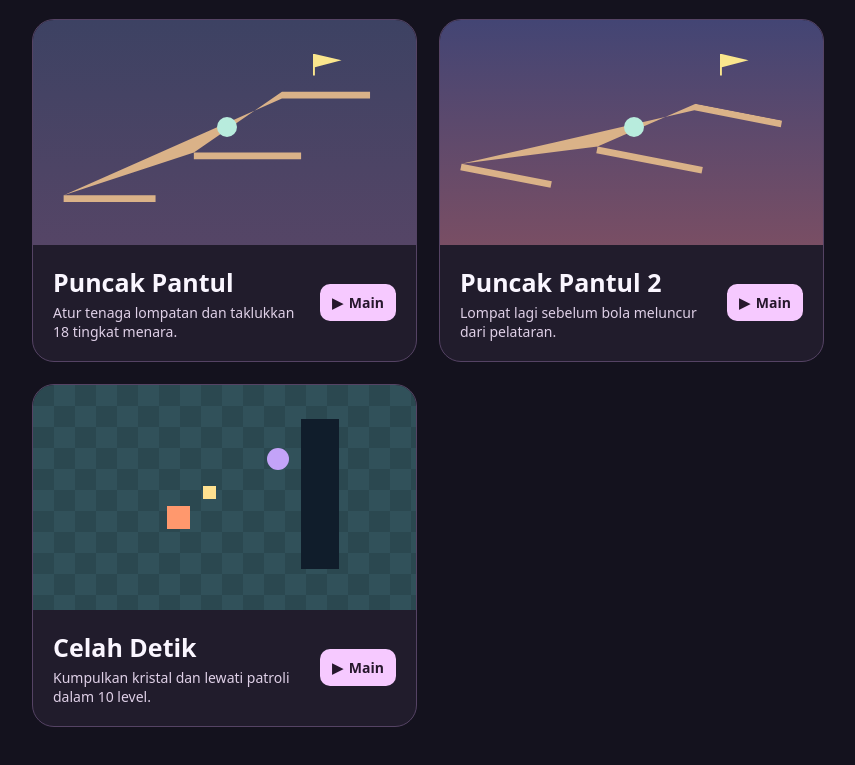
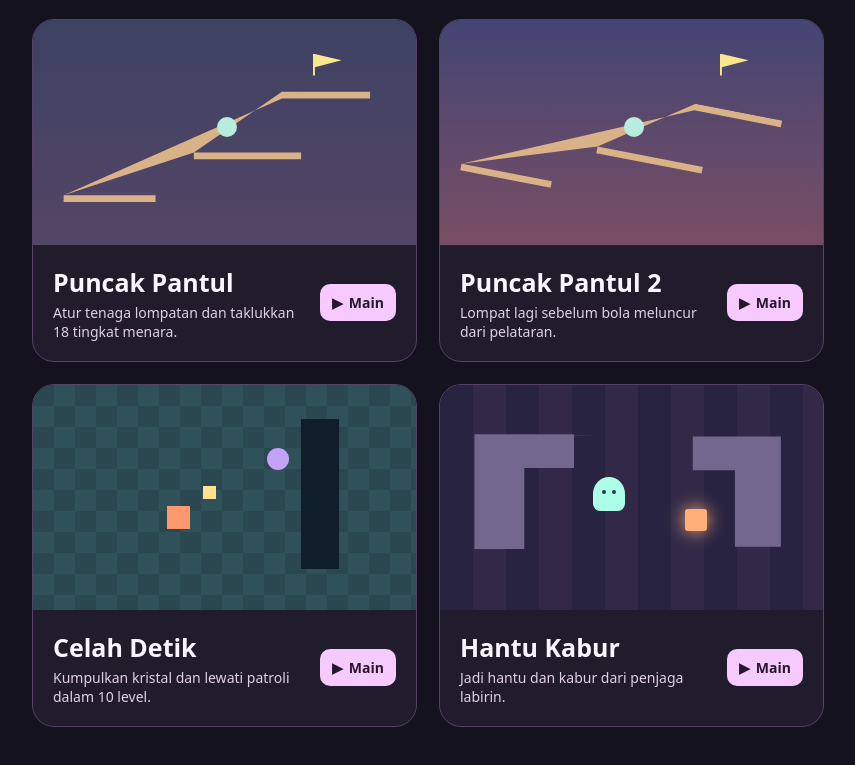
Before and after one commit to ggamesbgt/gabut, a plain HTML site: page index.html in a window 1280 px wide. Shown: the part 1740-2505 px from the top of the page, without its empty margins (212-1067 px from the left). Drawn offline with Linux system fonts and the light colour scheme.

Commit message:
List Hantu Kabur on Gabut

```diff
--- a/index.html
+++ b/index.html
@@ -72,6 +72,11 @@ h2 { margin: 0 0 4px; font-size: 25px; }
 .crossing::before { inset:15% 20% 18% 70%; background:#101d2b; clip-path:none; }
 .crossing::after { inset:28% auto auto 61%; width:22px; height:22px; background:#c3a3f8; border-radius:50%; clip-path:none; }
 .crossing-square { position:absolute; left:35%; top:54%; width:23px; height:23px; background:#ff986d; box-shadow:31px -25px 0 -5px #ffe190; }
+.ghost-art { background:repeating-linear-gradient(90deg,#282341 0 33px,#312947 33px 66px); }
+.ghost-art::before { background:#74678d; clip-path:polygon(9% 22%,35% 22%,35% 37%,22% 37%,22% 73%,9% 73%,9% 22%,66% 23%,89% 23%,89% 72%,77% 72%,77% 38%,66% 38%,66% 23%); }
+.ghost-art::after { inset:55% auto auto 64%; width:22px; height:22px; border-radius:3px; background:#ffaf7a; box-shadow:0 0 18px #ffaf7a; clip-path:none; }
+.ghost-icon { position:absolute; left:40%; top:41%; width:32px; height:34px; border-radius:50% 50% 22% 22%; background:#acffe6; }
+.ghost-icon::after { content:""; position:absolute; left:9px; top:13px; width:4px; height:4px; border-radius:50%; background:#2d3751; box-shadow:10px 0 #2d3751; }
 </style>
 </head>
 <body>
@@ -156,6 +161,13 @@ h2 { margin: 0 0 4px; font-size: 25px; }
         <span class="play"><span aria-hidden="true">▶</span> Main</span>
       </div>
     </a>
+    <a class="card" href="games/hantu-kabur.html" aria-label="Mainkan Hantu Kabur">
+      <div class="art ghost-art" aria-hidden="true"><span class="ghost-icon"></span></div>
+      <div class="info">
+        <div><h2>Hantu Kabur</h2><p>Jadi hantu dan kabur dari penjaga labirin.</p></div>
+        <span class="play"><span aria-hidden="true">▶</span> Main</span>
+      </div>
+    </a>
   </div>
 </main>
 </body>
```
